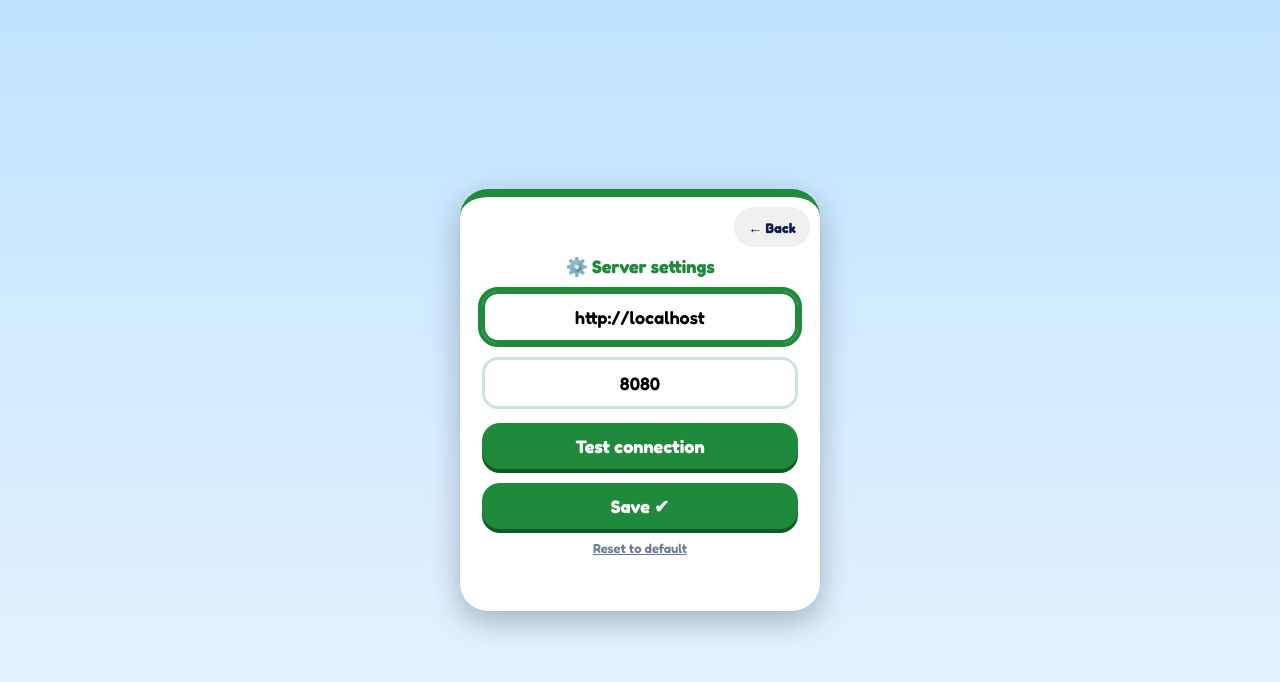
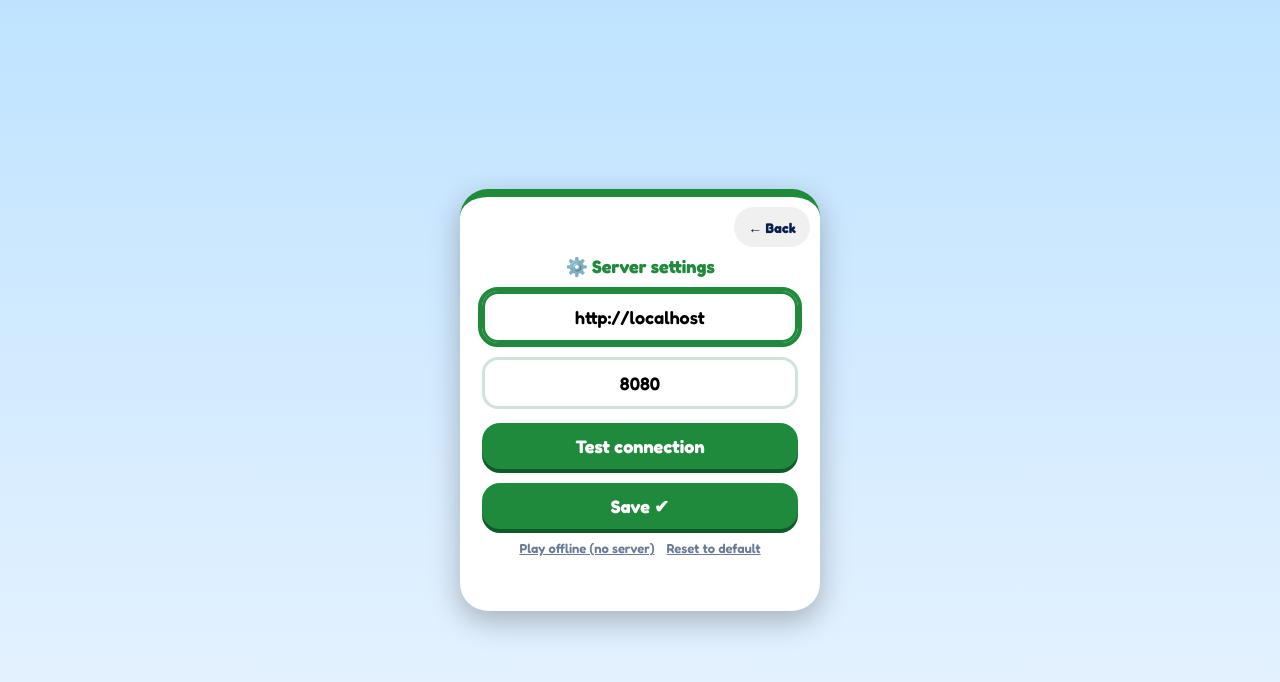
Before and after one commit to ggamble22/StevieAcademics_App, a plain HTML site: page index.html in a window 1280 px wide. Both pictures are taken after a click on the button "⚙️". Drawn offline with Linux system fonts and the light colour scheme.

Commit message:
Move Play offline option to server settings
Co-Authored-By: Claude Sonnet 5.5 <noreply@anthropic.com>
Claude-Session: https://claude.ai/code/session_01DRxPNepd8xAqc9GX9RXR4T

```diff
--- a/index.html
+++ b/index.html
@@ -190,7 +190,7 @@ html.locked,html.locked body{overflow:hidden;height:100%;overscroll-behavior:non
 <div class="sheet" id="sheet" role="dialog" aria-modal="true"><div class="panel" id="panel"></div></div>
 <div class="cam" id="cam" role="dialog" aria-modal="true" aria-label="Camera"><p>Smile! 😄 Line up your face in the circle.</p><video id="vid" autoplay playsinline muted></video><div class="row"><button class="big" id="shot">📸 Take picture</button><button class="big alt" id="cancel" style="color:#fff">Cancel</button></div></div>
 <div class="toast" id="toast"></div>
-<div class="login" id="login" role="dialog" aria-modal="true" aria-label="Log in"><div class="box"><button class="back" id="login-back" type="button" aria-label="Back to log in">← Back</button><button class="gear" id="login-gear" type="button" aria-label="Server settings">⚙️</button><button class="lgi" id="lgi" aria-label="My profile">🧢</button><h1>Welcome, Explorer!</h1><div class="pgl" id="pgl">Log in</div><div id="accts"></div><p id="newq">Log in with your email and password</p><input id="who-in" type="email" maxlength="254" placeholder="Email" aria-label="Email" autocomplete="email" autocapitalize="off" spellcheck="false"><div class="pwrow"><input id="pw-in" type="password" maxlength="128" placeholder="Password" autocomplete="current-password" aria-label="Password"><button class="showpw" type="button" data-show="pw-in">Show</button></div><div class="lerr" id="lerr" role="alert"></div><button class="big" id="login-go">Let's Go! 🚀</button><button class="guest" id="login-new">New here? Create an account</button><button class="guest" id="login-local">Play offline (no server)</button><button class="guest" id="login-guest">Continue as Guest</button></div></div>
+<div class="login" id="login" role="dialog" aria-modal="true" aria-label="Log in"><div class="box"><button class="back" id="login-back" type="button" aria-label="Back to log in">← Back</button><button class="gear" id="login-gear" type="button" aria-label="Server settings">⚙️</button><button class="lgi" id="lgi" aria-label="My profile">🧢</button><h1>Welcome, Explorer!</h1><div class="pgl" id="pgl">Log in</div><div id="accts"></div><p id="newq">Log in with your email and password</p><input id="who-in" type="email" maxlength="254" placeholder="Email" aria-label="Email" autocomplete="email" autocapitalize="off" spellcheck="false"><div class="pwrow"><input id="pw-in" type="password" maxlength="128" placeholder="Password" autocomplete="current-password" aria-label="Password"><button class="showpw" type="button" data-show="pw-in">Show</button></div><div class="lerr" id="lerr" role="alert"></div><button class="big" id="login-go">Let's Go! 🚀</button><button class="guest" id="login-new">New here? Create an account</button><button class="guest" id="login-guest">Continue as Guest</button></div></div>
 
 <script>
 var P=[
@@ -308,6 +308,7 @@ function srvView(){var box=$("accts");box.textContent="";box.parentNode.classLis
  box.appendChild(a);box.appendChild(pt);
  var t=document.createElement("button");t.className="big";t.textContent="Test connection";
  var sv=document.createElement("button");sv.className="big";sv.textContent="Save ✔";
+ var off=document.createElement("button");off.className="guest";off.textContent="Play offline (no server)";off.onclick=playOffline;
  var rs=document.createElement("button");rs.className="guest";rs.textContent="Reset to default";
  var bk=document.createElement("button");bk.className="guest";bk.textContent="← Back to log in";
  function get(){var r=buildBase(a.value,pt.value);if(r.err){lerr(r.err);return null}return r.base}
@@ -318,13 +319,13 @@ function srvView(){var box=$("accts");box.textContent="";box.parentNode.classLis
  rs.onclick=function(){API_BASE=DEFAULT_API;try{localStorage.removeItem("yiemn_server")}catch(e){}renderAccts();lerr("Server reset to the default.",true)};
  bk.onclick=function(){renderAccts();lerr("")};
  [a,pt].forEach(function(x){x.onkeydown=function(ev){if(ev.key==="Enter")sv.click()}});
- [t,sv,rs].forEach(function(x){box.appendChild(x)});setTimeout(function(){a.focus();window.fitLoginCard&&window.fitLoginCard()},50)}
+ [t,sv,off,rs].forEach(function(x){box.appendChild(x)});setTimeout(function(){a.focus();window.fitLoginCard&&window.fitLoginCard()},50)}
 $("login-gear").onclick=srvView;
 $("login-back").onclick=function(){lerr("");renderAccts();$("who-in").focus()};
 $("who-in").onkeydown=function(e){if(e.key==="Enter")$("login-go").click()};
 $("pw-in").onkeydown=function(e){if(e.key==="Enter")$("login-go").click()};
 document.addEventListener("click",function(e){var b=e.target.closest("[data-show]");if(!b)return;var ids=b.getAttribute("data-show").split(","),f=$(ids[0]);if(!f)return;var on=f.type==="password";ids.forEach(function(id){var i=$(id);if(i)i.type=on?"text":"password"});b.textContent=on?"Hide":"Show"});
-$("login-local").onclick=function(){var n="Explorer";try{n=localStorage.getItem("yiemn_local_name")||n}catch(e){}enter({id:"local",display_name:n,local:true})};
+function playOffline(){var n="Explorer";try{n=localStorage.getItem("yiemn_local_name")||n}catch(e){}enter({id:"local",display_name:n,local:true})}
 $("login-guest").onclick=function(){enter("")};
 $("switch").onclick=function(){saveAcct();if(tok){var rt=tok.refresh;rawApi("/v1/auth/logout",{method:"POST",body:{refresh_token:rt}}).catch(function(){})}tok=null;user=null;acct=null;dname="";$("who-in").value="";showLogin()};
 function speak(t){try{speechSynthesis.cancel();var u=new SpeechSynthesisUtterance(t);u.rate=.9;u.pitch=1.2;speechSynthesis.speak(u)}catch(e){}}
```
Also changed, not shown: 1 other file.
